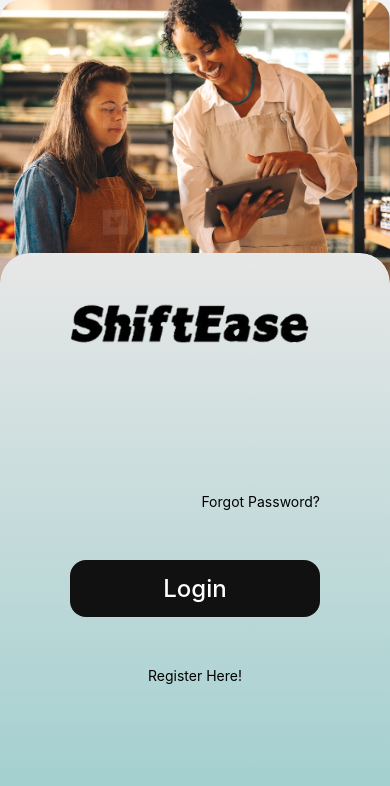
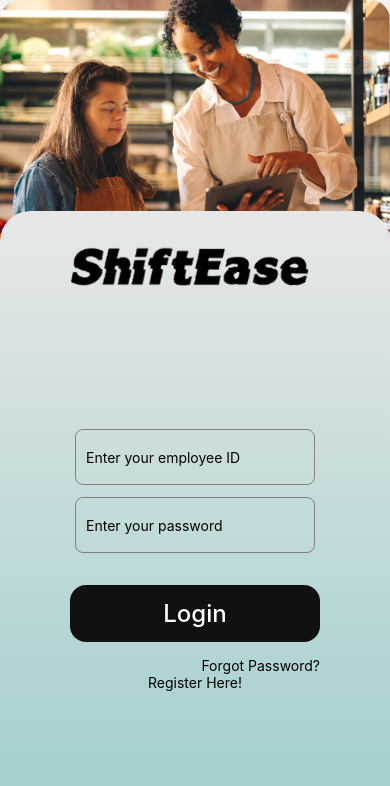
Before and after one commit to Joyaba9/ShiftEase, a React Native app in the folder shiftEase/: screen /Login in a window 390 px wide. Shown: the top 786 px of the page. Built offline with nearby package versions, Linux system fonts and the light colour scheme.

Commit message:
backend database working. Connected Register Page with Login page. Now opens to landing page allowing you to log in or registerfrom web.

```diff
--- a/shiftEase/pages/ForgotPassPage.js
+++ b/shiftEase/pages/ForgotPassPage.js
@@ -1,19 +1,20 @@
 import React from 'react';
-import { StyleSheet, Text, TouchableOpacity, KeyboardAvoidingView, Platform, Dimensions} from 'react-native';
+import { useState } from 'react';
+import { StyleSheet, Text, TouchableOpacity, KeyboardAvoidingView, Platform, Dimensions, TextInput } from 'react-native';
 import CommonLayout from "./CommonLayout";
 import { useNavigation } from '@react-navigation/native';
 
 
 const { width } = Dimensions.get('window');
 
-const forgotPassInputFields = [
-    { label: 'Employee ID', placeholder: 'Enter your employee id' },
-    { label: 'Email Address', placeholder: 'Email@gmail.com' },
-];
 
 const ForgotPassPage = () => {
     const isMobile = width < 768;
     const navigation = useNavigation();
+
+     // State variables to store the form data
+     const [employeeId, setEmployeeId] = useState('');
+     const [email, setEmail] = useState('');
 
     return (
         <>
@@ -40,16 +41,30 @@ const ForgotPassPage = () => {
                     </>
                 }
               >
+                {/* TextInput Components */}
+                <TextInput
+                            placeholder="Enter your employee ID"
+                            value={employeeId}
+                            onChangeText={setEmployeeId}
+                            style={styles.input}
+                        />
+                        <TextInput
+                            placeholder="Email@gmail.com"
+                            value={email}
+                            onChangeText={setEmail}
+                            keyboardType="email-address"
+                            style={styles.input}
+                        />
+
+                        {/* Reset Password Button */}
                         <TouchableOpacity
                             style={styles.resetButton}
-                  onPress={""}
+                            onPress={() => console.log('Reset password')}
                         >
                             <Text style={styles.buttonText}>Reset Password</Text>
                         </TouchableOpacity>
 
-                <TouchableOpacity
-                  onPress={() => navigation.navigate('Login')}
-                >
+                        <TouchableOpacity onPress={() => navigation.navigate('Login')}>
                             <Text>Back to Login</Text>
                         </TouchableOpacity>
 
@@ -57,7 +72,6 @@ const ForgotPassPage = () => {
                 </KeyboardAvoidingView>
             ) : (
                 <CommonLayout
-                inputFields={forgotPassInputFields}
                     isMobile={isMobile}
                     logo={require("../assets/images/logo1.png")}
                     mainImage={require("../assets/images/forgot_password.png")}
@@ -77,19 +91,36 @@ const ForgotPassPage = () => {
                         </>
                     }
                 >
+                    {/* TextInput Components */}
+                    <TextInput
+                        placeholder="Enter your employee ID"
+                        value={employeeId}
+                        onChangeText={setEmployeeId}
+                        style={styles.input}
+                    />
+                    <TextInput
+                        placeholder="Email@gmail.com"
+                        value={email}
+                        onChangeText={setEmail}
+                        keyboardType="email-address"
+                        style={styles.input}
+                    />
+
+                   {/* Reset Password Button */}
                 <TouchableOpacity
                     style={styles.button}
-                    onPress={""}
+                    onPress={() => console.log('Reset password logic here')}
                 >
                     <Text style={styles.buttonText}>Reset Password</Text>
                 </TouchableOpacity>
-
+                <TouchableOpacity onPress={() => navigation.navigate('Login')}>
+                  <Text style={{ color: 'black', textAlign: 'center', marginTop: 20 }}>Back to Login</Text>
+                </TouchableOpacity>
             </CommonLayout>
         )}
     </>
   );
 };
-
 const styles = StyleSheet.create({
     changeText: {
         fontSize: 24,
@@ -130,6 +161,14 @@ const styles = StyleSheet.create({
         fontSize: 24,
         color: "rgba(255, 255, 255, 1)",
         fontWeight: "500",
+    },
+    input: {
+      height: 56,
+      borderColor: 'gray',
+      borderWidth: 1,
+      marginBottom: 12,
+      paddingHorizontal: 10,
+      borderRadius: 8,
   }
 });
 
--- a/shiftEase/pages/LoginPage.js
+++ b/shiftEase/pages/LoginPage.js
@@ -1,115 +1,132 @@
-import React from "react";
-import { StyleSheet, Text, TouchableOpacity, KeyboardAvoidingView, Platform, Dimensions } from 'react-native';
-import CommonLayout from './CommonLayout';
+import React, { useState } from 'react';
+import { StyleSheet, Text, TouchableOpacity, KeyboardAvoidingView, Platform, Dimensions, TextInput } from 'react-native';
+import CommonLayout from "./CommonLayout";
 import { useNavigation } from '@react-navigation/native';
-
 
 const { width } = Dimensions.get('window');
 
-const loginInputFields = [
-  { label: 'Employee ID', placeholder: 'Enter your employee ID' },
-  { label: 'Password', placeholder: 'Enter your password', isPassword: true }
-];
-
+// LoginPage component
 const LoginPage = () => {
   const isMobile = width < 768;
   const navigation = useNavigation();
 
+  // State variables to store form data
+  const [employeeId, setEmployeeId] = useState('');
+  const [password, setPassword] = useState('');
+
+  const handleLogin = async () => {
+    // Validate that all fields are filled
+    if (!employeeId || !password) {
+      alert('Please enter both Employee ID and Password');
+      return;
+    }
+
+    // Call the backend API to handle login
+    // not implemented yet but assuming it will be the same server as the registration
+    try {
+      const response = await fetch('http://localhost:5050/api/login', {
+        method: 'POST',
+        headers: {
+          'Content-Type': 'application/json'
+        },
+        body: JSON.stringify({
+          employeeId,
+          password
+        })
+      });
+
+      // Check the response status
+      if (response.status === 200) {
+        alert('Login successful');
+        navigation.navigate('Manager'); // Navigate to the Manager page upon successful login
+      } else {
+        alert('Invalid credentials');
+      }
+    } catch (err) {
+      console.error('Error during login:', err);
+      alert('Login error');
+    }
+  };
+
   return (
-    <>
-      {isMobile ? (
     <KeyboardAvoidingView
       style={{ flex: 1 }}
-          behavior={Platform.OS === "ios" ? "padding" : "height"}
+      behavior={Platform.OS === 'ios' ? 'padding' : 'height'}
+      enabled={isMobile} // Only enable on mobile
     >
       <CommonLayout
-            inputFields={loginInputFields}
-            isMobile={isMobile}
-            logo={require("../assets/images/logo1.png")}
-            mainImage={require("../assets/images/two_women.jpg")}
+        isMobile={isMobile} // Pass the isMobile prop to CommonLayout
+        logo={require('../assets/images/logo1.png')}
+        mainImage={require('../assets/images/two_women.jpg')}
         customStyles={{
-              mobileLogo: {marginTop: 40}
+          mobileBottomContainer: isMobile ? { top: '25%' } : {},
+          contentWrapper: !isMobile ? { flexDirection: 'row-reverse' } : {}, // Reverse layout on web
+          inputContainer: !isMobile ? { paddingRight: 0 } : {},
+          formContainer: !isMobile ? { paddingLeft: 40, paddingRight: 40 } : {},
         }}
       >
-            <TouchableOpacity
-              style={{ alignSelf: 'flex-end' }}
-              onPress={() => navigation.navigate('ForgotPass')}
-            >
+        {/* Directly render TextInput components */}
+        <TextInput
+          placeholder="Enter your employee ID"
+          value={employeeId}
+          onChangeText={setEmployeeId}
+          style={styles.input}
+        />
+        <TextInput
+          placeholder="Enter your password"
+          value={password}
+          onChangeText={setPassword}
+          secureTextEntry
+          style={styles.input}
+        />
+
+
+        {/* Login Button */}
+        <TouchableOpacity style={styles.loginButton} onPress={handleLogin}>
+          <Text style={styles.buttonText}>Login</Text>
+        </TouchableOpacity>
+
+        {/* Forgot Password */}
+        <TouchableOpacity onPress={() => navigation.navigate('ForgotPass')} style={{ alignSelf: 'flex-end' }}>
           <Text>Forgot Password?</Text>
         </TouchableOpacity>
 
-            <TouchableOpacity
-              style={styles.mobileButton}
-              onPress={""}
-            >
-              <Text style={styles.buttonText}>Login</Text>
-            </TouchableOpacity>
-
-            <TouchableOpacity
-              onPress={() => navigation.navigate('Registration')}
-            >
+        {/* Register Here */}
+        <TouchableOpacity onPress={() => navigation.navigate('Registration')}>
           <Text>Register Here!</Text>
         </TouchableOpacity>
 
       </CommonLayout>
     </KeyboardAvoidingView>
-      ) : (
-        <CommonLayout
-          inputFields={loginInputFields}
-          isMobile={isMobile}
-          logo={require("../assets/images/logo1.png")}
-          mainImage={require("../assets/images/two_women.jpg")}
-        >
-          <TouchableOpacity
-            style={{ alignSelf: 'flex-end'}}
-            onPress={() => navigation.navigate('ForgotPass')}
-          >
-            <Text>Forgot Password?</Text>
-          </TouchableOpacity>
-
-          <TouchableOpacity
-            style={styles.button}
-            onPress={""}
-          >
-            <Text style={styles.buttonText}>Login</Text>
-          </TouchableOpacity>
-
-        </CommonLayout>
-      )}
-    </>
   );
 };
 
 const styles = StyleSheet.create({
-  mobileButton: {
+  input: {
+    height: 56,
+    borderColor: 'gray',
+    borderWidth: 1,
+    marginBottom: 12,
+    paddingHorizontal: 10,
+    borderRadius: 8,
+  },
+  loginButton: {
     borderRadius: 16,
-    backgroundColor: "rgba(17, 17, 17, 1)",
+    backgroundColor: 'rgba(17, 17, 17, 1)',
     width: 250,
-    maxWidth: "100%",
-    alignItems: "center",
-    justifyContent: "center",
+    maxWidth: '100%',
+    alignItems: 'center',
+    justifyContent: 'center',
     paddingVertical: 14,
     paddingHorizontal: 70,
-    marginTop: 50,
-    marginBottom: 50,
-  },
-  button: {
-    borderRadius: 16,
-    backgroundColor: "rgba(17, 17, 17, 1)",
-    width: 300,
-    maxWidth: "100%",
-    alignItems: "center",
-    justifyContent: "center",
-    paddingVertical: 14,
-    paddingHorizontal: 70,
-    marginTop: 90,
-    marginBottom: 90,
+    marginTop: 20,
+    marginBottom: 15,
   },
   buttonText: {
     fontSize: 24,
-        color: "rgba(255, 255, 255, 1)",
-        fontWeight: "500",
-  }
+    color: 'rgba(255, 255, 255, 1)',
+    fontWeight: '500',
+  },
 });
 
 export default LoginPage;
--- a/shiftEase/pages/NavigationManager.js
+++ b/shiftEase/pages/NavigationManager.js
@@ -8,6 +8,8 @@ import ChangePassPage from './ChangePassPage';
 import ForgotPassPage from './ForgotPassPage';
 import RegistrationPage from './RegistrationPage';
 import LandingPage from './LandingPage';
+import ManagerPage from './ManagerPage';
+
 
 const Stack = createStackNavigator();
 
@@ -42,6 +44,7 @@ const NavigationManager = () => {
             <Stack.Screen name="ForgotPass" component={ForgotPassPage} options={{ headerShown: false }}/>
             <Stack.Screen name="Registration" component={RegistrationPage} options={{ headerShown: false }}/>
             <Stack.Screen name="Landing" component={LandingPage} options={{ headerShown: false }}/>
+            <Stack.Screen name="Manager" component={ManagerPage} options={{ headerShown: false }}/>
             </Stack.Navigator>
         </NavigationContainer>
     );
--- a/shiftEase/pages/RegistrationPage.js
+++ b/shiftEase/pages/RegistrationPage.js
@@ -45,6 +45,7 @@ const RegistrationPage = () => {
       // Check the response status
       if (response.status === 201) {
         alert('Business registered successfully');
+         navigation.navigate('Manager');
       } else {
         alert('Error registering business');
       }
```
Lines whose indentation alone changed are shown as unchanged.
